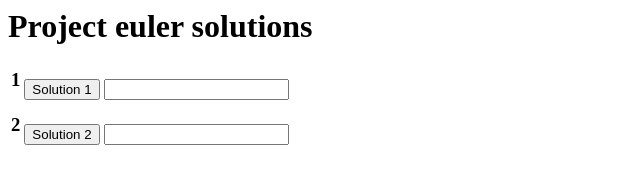
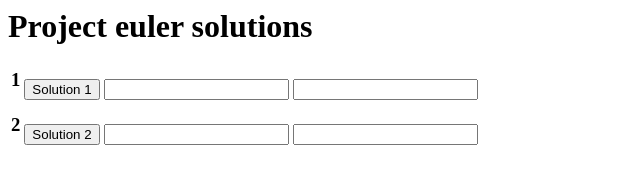
Before and after one commit to TM89/project-euler-excercises, a plain HTML site: page index.html in a window 1280 px wide. Shown: the whole page, without its empty margins (0-640 px from the left). Drawn offline with Linux system fonts and the light colour scheme.

Commit message:
added textfield for execution time

```diff
--- a/index.html
+++ b/index.html
@@ -17,6 +17,9 @@
 				<td>
 					<input type="text" id="answer1">
 				</td>
+				<td>
+					<input type="text" id="time1">
+				</td>
 			</tr>
 			<tr>
 				<td>
@@ -28,6 +31,9 @@
 				<td>
 					<input type="text" id="answer2">
 				</td>
+				<td>
+					<input type="text" id="time2">
+				</td>
 			</tr>
 		</table>
 	</div>
```
